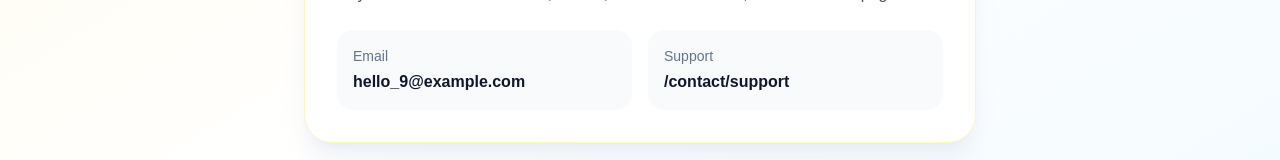
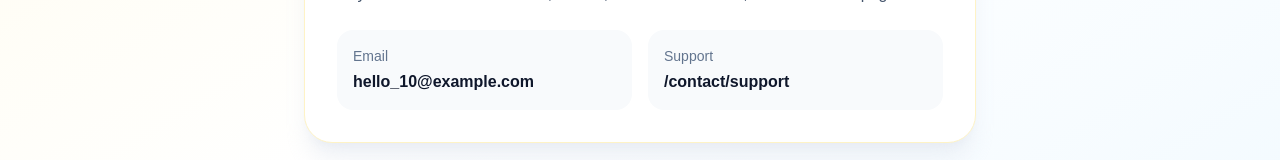
Before and after one commit to dangtin306/vue_git, a Nuxt app: page /contact in a window 1280 px wide. Shown: the part 425-585 px from the top of the page. Built offline with nearby package versions, Linux system fonts and the light colour scheme.

Commit message:
updaye ok

```diff
--- a/app/pages/contact.vue
+++ b/app/pages/contact.vue
@@ -23,7 +23,7 @@
       <div class="mt-6 grid gap-4 md:grid-cols-2">
         <div class="rounded-2xl bg-slate-50 p-4">
           <p class="text-sm text-slate-500">Email</p>
-          <p class="mt-1 font-semibold text-slate-900">hello_9@example.com</p>
+          <p class="mt-1 font-semibold text-slate-900">hello_10@example.com</p>
         </div>
         <div class="rounded-2xl bg-slate-50 p-4">
           <p class="text-sm text-slate-500">Support</p>
```
